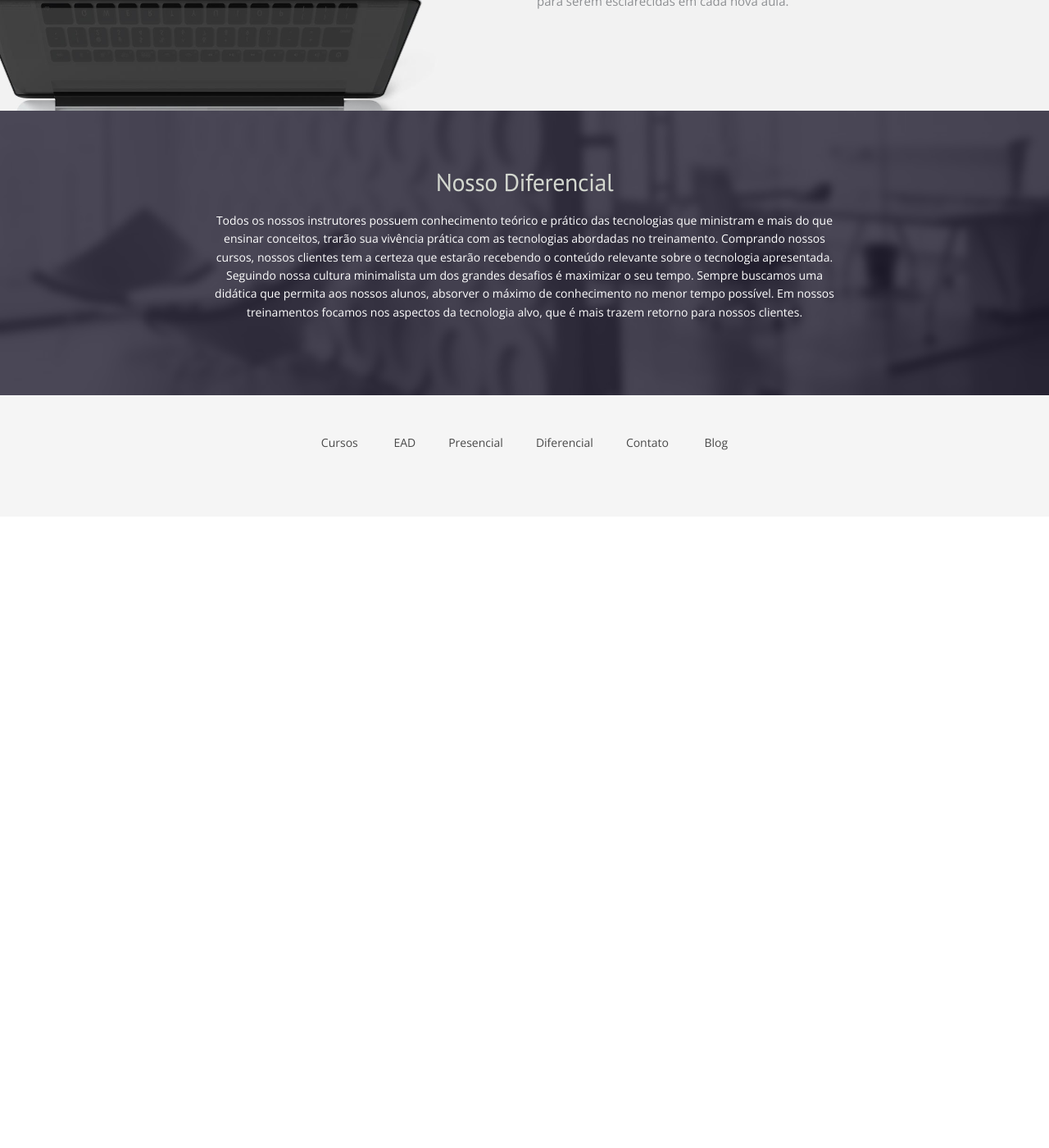
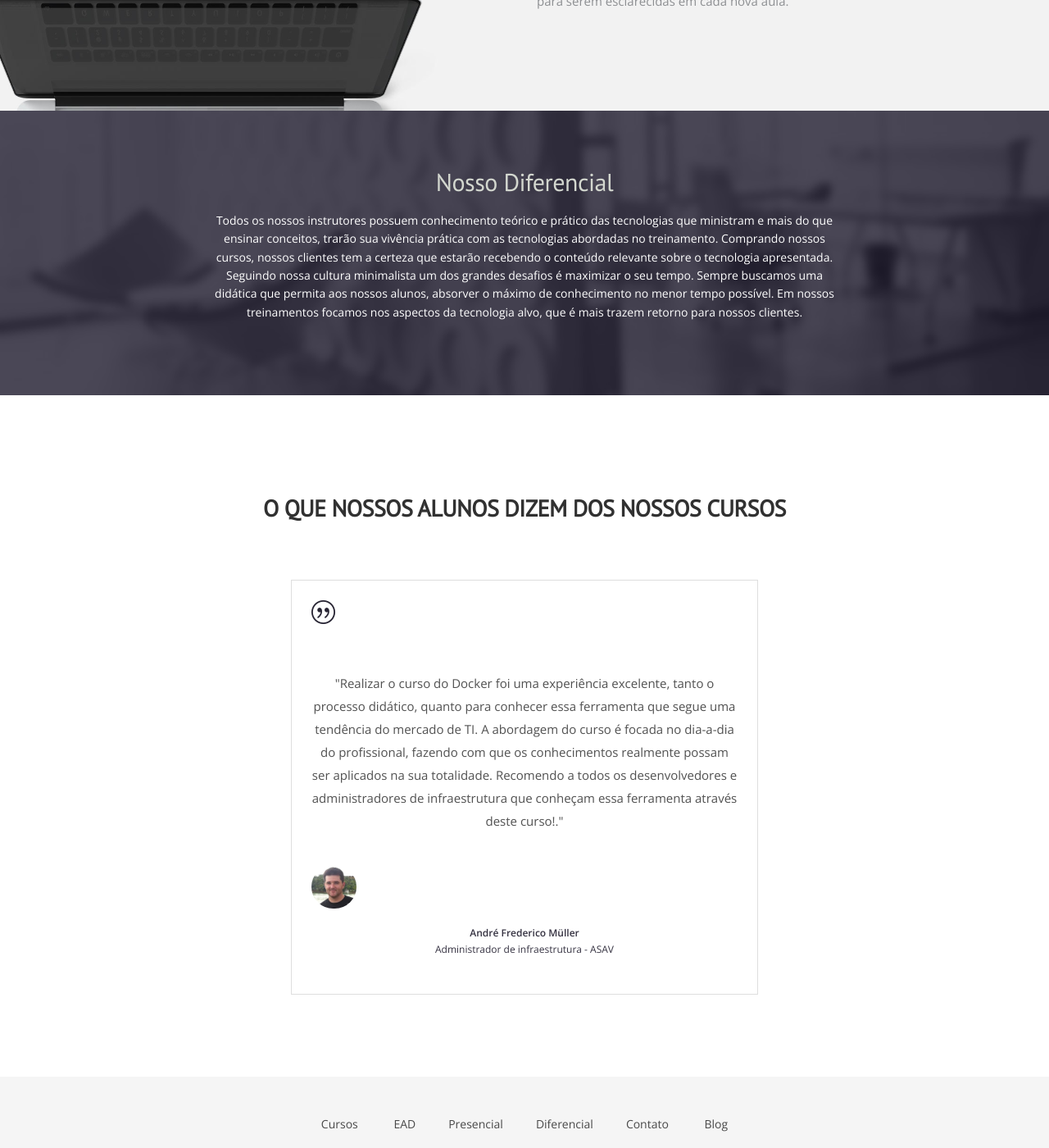
Before and after one commit to adriano-fonseca/adriano-fonseca.github.io, a Jekyll site: the page built from index.html, in a window 1280 px wide and 1400 px high, scrolled down 2106 px. Shown: the whole window at 82% size. Built offline with Jekyll 4.4.1, drawn with Linux system fonts in a browser that asks for light colours; nearby versions of some CDN libraries; some web fonts are replaced; a script that is not in the unit is left out; the list of posts is cut into pages by our own code; before the commit the page ends 2736 px from its top, so only the background shows below that.

Commit message:
testimonial

```diff
--- a/index.html
+++ b/index.html
@@ -218,3 +218,31 @@ permalink: /
     </div>
   </div>
 </section>
+<section id="testimonial">
+  <div class="container">
+    <div class="row">
+      <div class="section-title text-center">
+        <h2>O que nossos alunos dizem dos nossos cursos</h2>
+      </div>
+    </div>
+    <div class="row">
+      <div class="col-md-12">
+        <div class="testimonial-carousel">
+          <div id="testimonial-slider" class="owl-carousel">
+            <div>
+                <img src="img/cotation.png" alt="IMG">
+                <p>"Realizar o curso do Docker foi uma experiência excelente, tanto o processo didático, quanto para conhecer essa ferramenta que segue uma tendência do mercado de TI.
+		                A abordagem do curso é focada no dia-a-dia do profissional, fazendo com que os conhecimentos realmente possam ser aplicados na sua totalidade. Recomendo a todos os desenvolvedores e
+		                administradores de infraestrutura que conheçam essa ferramenta através deste curso!."
+		            </p>
+                <div class="user">
+                  <img src="img/item-img1.jpg" alt="Pepole">
+                  <p><span>André Frederico Müller</span> Administrador de infraestrutura - ASAV</p>
+                </div>
+            </div>
+          </div>
+        </div>
+      </div>
+    </div>
+  </div>
+</section>
```
